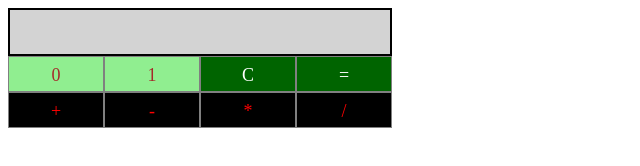
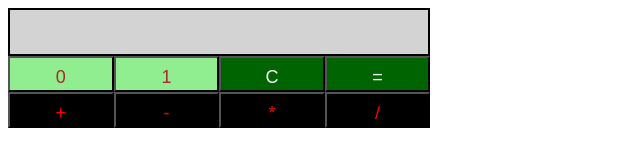
Before and after one commit to jtertil/JS-binnary-calc, a plain HTML site: page index.html in a window 1280 px wide. Shown: the whole page, without its empty margins (0-640 px from the left). Drawn offline with Linux system fonts and the light colour scheme.

Commit message:
refactoring

```diff
--- a/css/binaryCalculator.css
+++ b/css/binaryCalculator.css
@@ -1,5 +1,15 @@
 body {
-  width: 30%;
+  width: 33%;
+}
+
+button {
+  width: 25%;
+  height: 36px;
+  font-size: 18px;
+  margin: 0px;
+  float: left;
+  line-height: 36px;
+  text-align: center;
 }
 
 #res {
@@ -11,18 +21,6 @@ body {
   padding: 10px;
   box-sizing: border-box;
   border: 2px solid black;
-}
-
-#btns > div {
-  width: 25%;
-  height: 36px;
-  font-size: 18px;
-  margin: 0px;
-  float: left;
-  line-height: 36px;
-  text-align: center;
-  box-sizing: border-box;
-  border: 1px solid grey;
 }
 
 #btn0,
--- a/index.html
+++ b/index.html
@@ -9,14 +9,14 @@
   <body>
     <div id="res"></div>
     <div id="btns">
-      <div id="btn0">0</div>
-      <div id="btn1">1</div>
-      <div id="btnClr">C</div>
-      <div id="btnEql">=</div>
-      <div id="btnSum">+</div>
-      <div id="btnSub">-</div>
-      <div id="btnMul">*</div>
-      <div id="btnDiv">/</div>
+      <button id="btn0">0</button>
+      <button id="btn1">1</button>
+      <button id="btnClr">C</button>
+      <button id="btnEql">=</button>
+      <button id="btnSum">+</button>
+      <button id="btnSub">-</button>
+      <button id="btnMul">*</button>
+      <button id="btnDiv">/</button>
     </div>
     <script src="js/binaryCalculator.js" type="text/javascript"></script>
   </body>
--- a/js/binaryCalculator.js
+++ b/js/binaryCalculator.js
@@ -24,9 +24,6 @@ function calc() {
   let input = (res.innerText);
   let arr = input.match(/([0-1]+)([\+\-\*\/])([0-1]+)/) ;
 
-  console.log(arr);
-  // let arr = ["1010", "*", "1010"] ;
-
   let x = parseInt(arr[1], 2);
   let y = parseInt(arr[3], 2);
   let op = arr[2];
@@ -46,6 +43,5 @@ function calc() {
 
     case "/":
       res.innerText = (x / y).toString(2);
-
   }
 }
```
